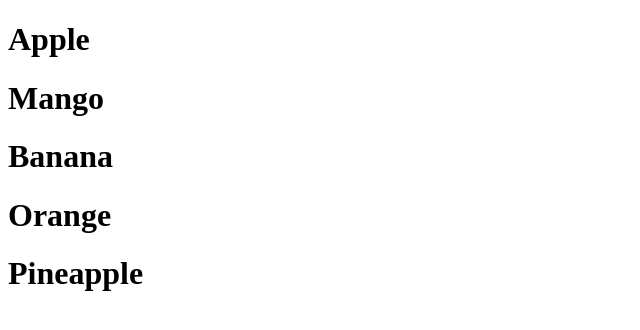
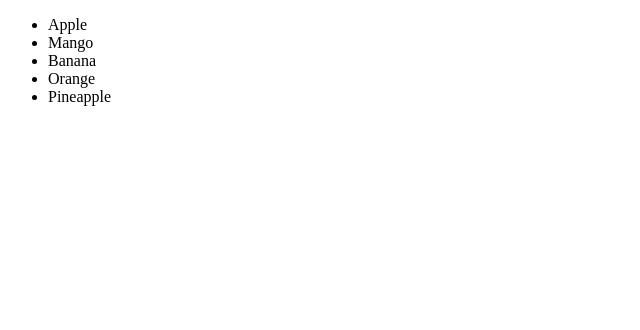
Before and after one commit to pavanuthsara/react-tutorial, a React (Vite) app in the folder reactproject1/: page / in a window 1280 px wide. Shown: the top 330 px of the page, without its empty margins (0-640 px from the left). Built offline with nearby package versions, Linux system fonts and the light colour scheme.

Commit message:
tutorial 13 : rendering array or list in react

```diff
--- a/reactproject1/src/components/Fruits.jsx
+++ b/reactproject1/src/components/Fruits.jsx
@@ -2,7 +2,9 @@ export default function Fruits(){
     const fruits = ["Apple", "Mango", "Banana", "Orange", "Pineapple"];
     return (
         <div>
-            {fruits.map(fruit=><h1>{fruit}</h1>)}
+            <ul>
+            {fruits.map(fruit=><li key={fruit}>{fruit}</li>)}
+            </ul>
         </div>
     );
 }
```
